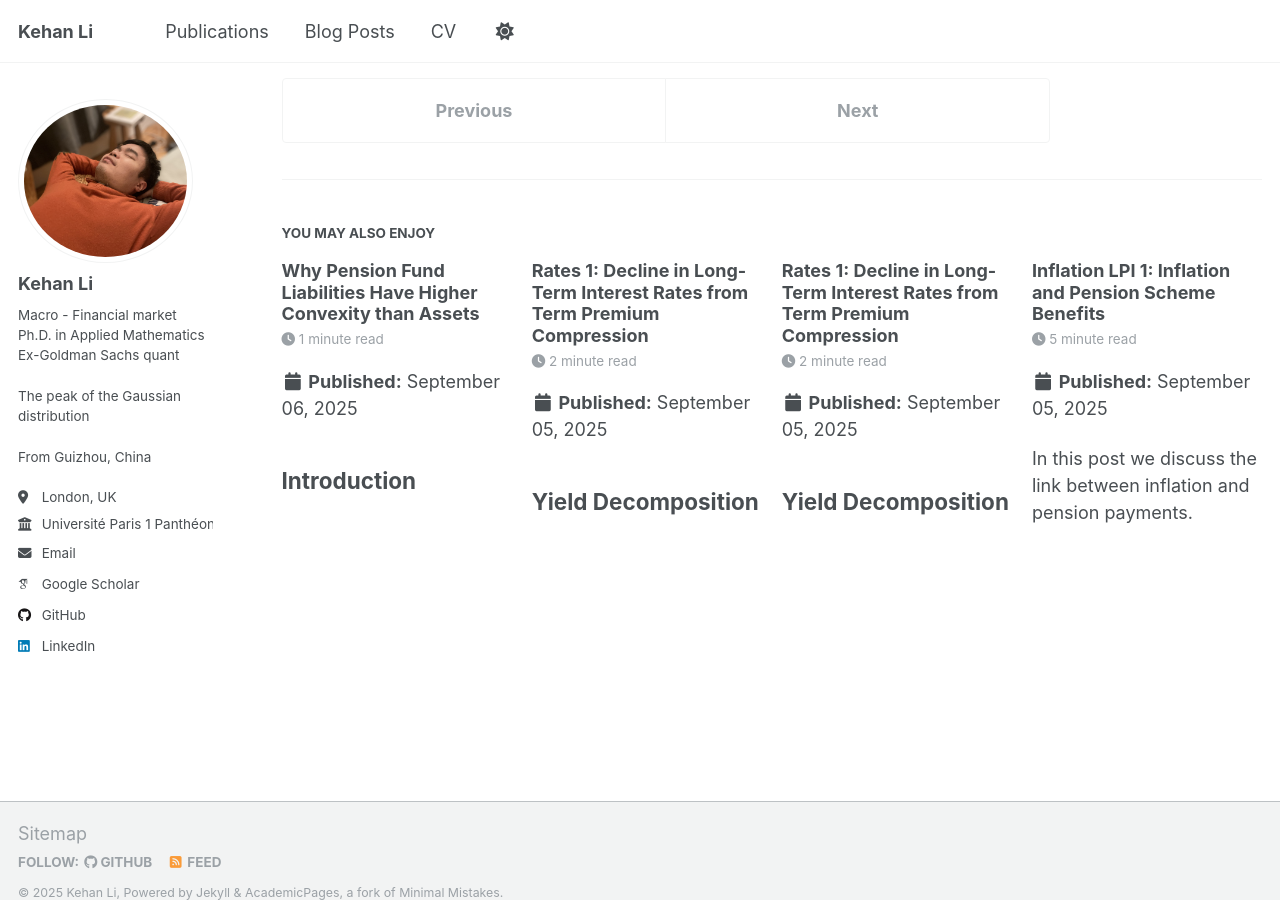
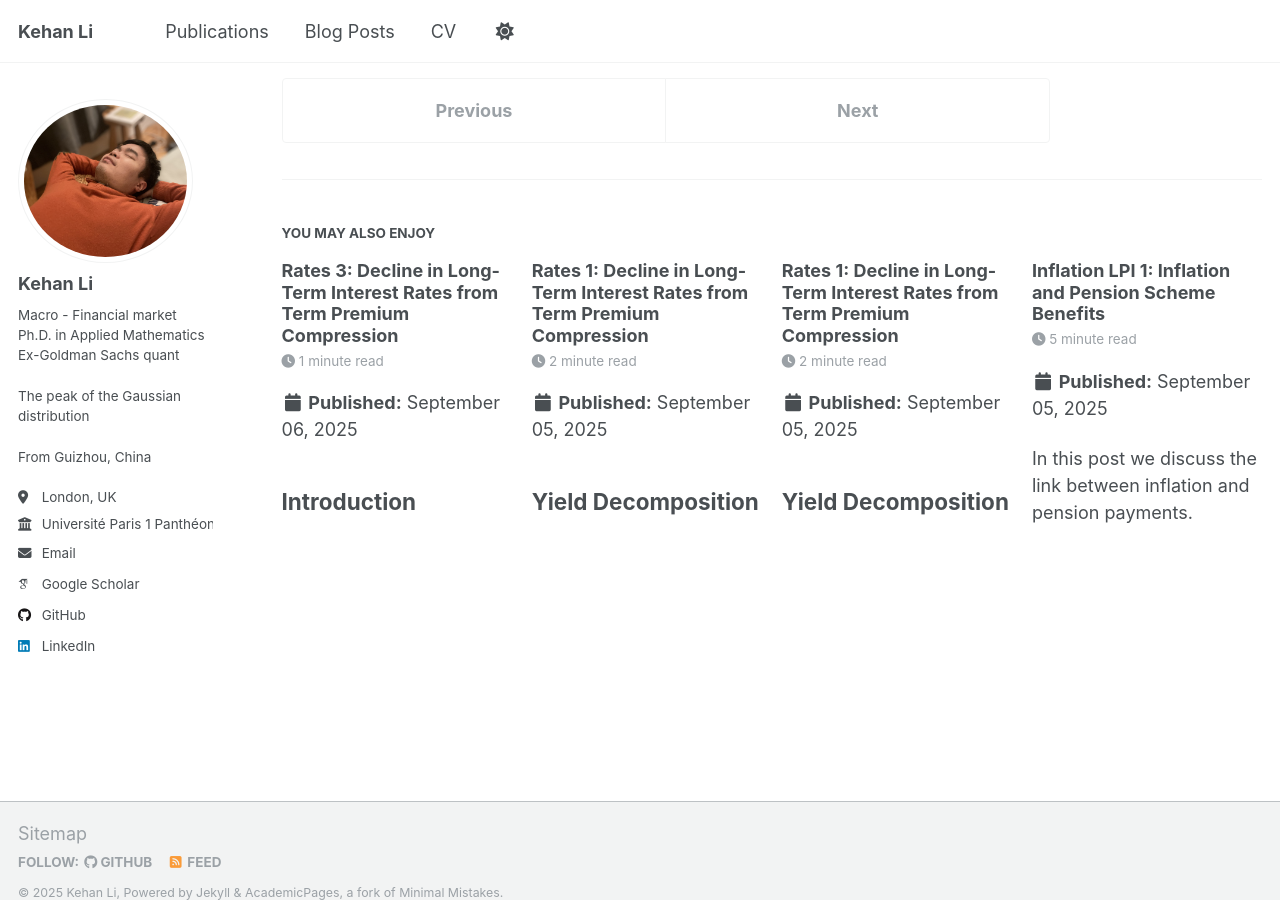
Before and after one commit to KehanLi-1123/KehanLi.github.io, a Jekyll site: the page built from _posts/2025-08-27-Daily-PnL-of-a-Futures-Position.md, in a window 1280 px wide and 900 px high, scrolled down 2136 px. Built offline with Jekyll 4.4.1, drawn with Linux system fonts in a browser that asks for light colours; some web fonts are replaced.

Commit message:
Update 2025-09-06-Rates-3.md

```diff
--- a/_posts/2025-09-06-Rates-3.md
+++ b/_posts/2025-09-06-Rates-3.md
@@ -1,10 +1,7 @@
 ---
-layout: post
-title: "Why Pension Fund Liabilities Have Higher Convexity than Assets"
+title: "Rates 3: Decline in Long-Term Interest Rates from Term Premium Compression"
 date: 2025-09-06
-tags: [pensions, fixed-income, convexity, LDI, risk-management]
-math: true
-toc: true
+author: Kehan Li
 ---
 
 ## Introduction
```
